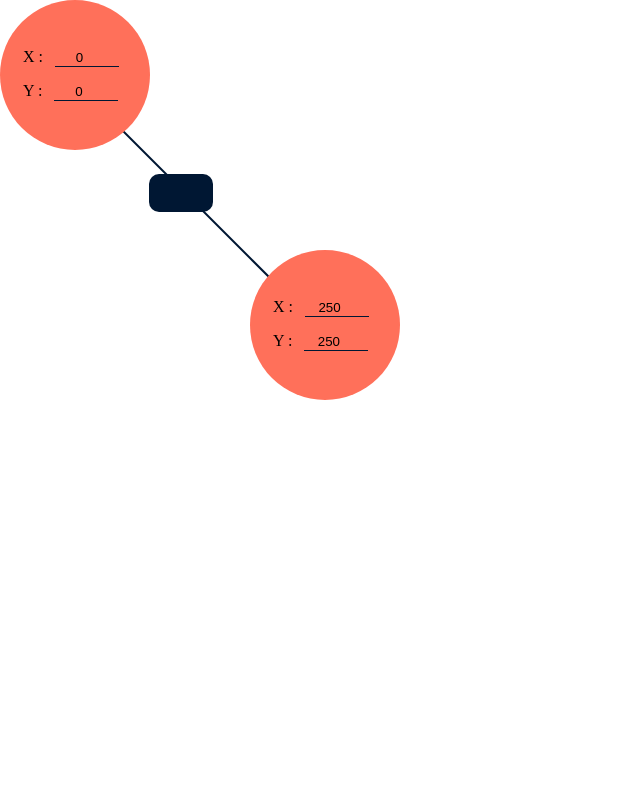
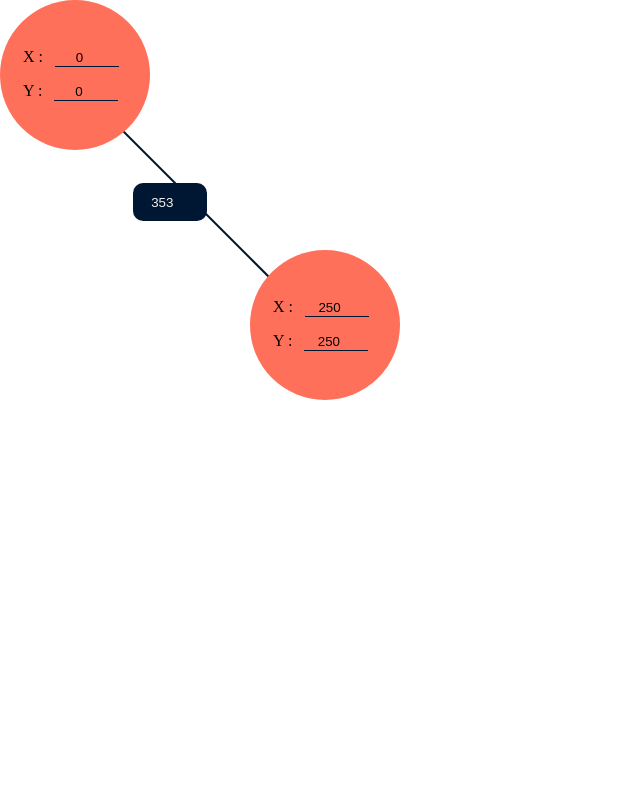
Before and after one commit to 49V/vev-programming-challenge, a React (Create React App) app: page / in a window 1280 px wide. Shown: the top 800 px of the page, without its empty margins (0-640 px from the left). Built offline with nearby package versions, Linux system fonts and the light colour scheme.

Commit message:
Implements ability to calculate length as well as fixes broken input box positioning implementation

```diff
--- a/src/components/Line.tsx
+++ b/src/components/Line.tsx
@@ -11,19 +11,59 @@ export interface IState {
 
 class Line extends React.Component<IProps, IState> {
 
-  componentDidMount(){
-    this.calculateInputPosition();
+  /*
+  * Calculates the input position of the component from the given props
+  */
+  calculateInputPosition = (): { left: string, top: string } => {
+
+    const xLength = this.props.coordinates[1].x - this.props.coordinates[0].x;
+    const yLength = this.props.coordinates[1].y - this.props.coordinates[0].y;
+
+    // We use the first circle as our reference and get the length first in it's polar form
+    const { r, theta } = this.getPolarCoordinates(xLength, yLength);
+
+    // Then we convert it into cartesian coordinates such that we can place our input box relative to our first circle
+    const { x, y } = this.convertPolarToCartesian(r, theta);
+
+    // Remember that our box is directly between our two circles (Hence we divide by two to get our offset relative to the first circle)
+    const xOffset = x / 2;
+    const yOffset = y / 2;
+
+    // Our input box should be put between both of our circles
+    const left: string =  ((this.props.coordinates[0].x + xOffset)).toString() + 'px';
+    const top: string =   ((this.props.coordinates[0].y + yOffset + 50)).toString() + 'px';
+
+    return { left, top }
   }
 
-  calculateInputPosition = (): { left: string, top: string } => {
-    // Our input box should be put between both of our circles
-    const left: string = ((this.props.circleRadius + this.props.coordinates[1].x - this.props.coordinates[0].x) / 2).toString() + 'px';
-    const top: string = ((this.props.circleRadius + this.props.coordinates[1].y - this.props.coordinates[0].y + 50) / 2).toString() + 'px';
+  /*
+  * Gets the polar coordinates of a given an xLength (width) and yLength(height)
+  */
+  getPolarCoordinates = (xLength: number, yLength: number): { r: number, theta: number } => {
 
-    return {left, top}
+    // This is just pythagorous
+    const r: number = Math.floor(Math.sqrt((xLength ** 2) + (yLength ** 2) ));
+    const theta: number = Math.atan2(yLength, xLength);
+
+    return { r, theta };
   }
 
+  /*
+  * Converts Polar Coordinates (r, theta) to Cartesian Coordinates (x, y)
+  */
+ convertPolarToCartesian = (r: number, theta: number) : { x: number, y: number } => {
+    const x: number = r * Math.cos(theta);
+    const y: number = r * Math.sin(theta);
+
+    return { x, y };
+ }
+
+
   render() {
+
+    const xLength = this.props.coordinates[1].x - this.props.coordinates[0].x;
+    const yLength = this.props.coordinates[1].y - this.props.coordinates[0].y;
+
     return (
       <React.Fragment>
       <svg className="line" style={{ width: 200 + 'px', height: 200 + 'px'} }>
@@ -32,11 +72,11 @@ class Line extends React.Component<IProps, IState> {
         x2={this.props.coordinates[1].x + this.props.circleRadius * 2} y2={this.props.coordinates[1].y + this.props.circleRadius * 2}
         />
       </svg>
-      <span className="line-settings" style={this.calculateInputPosition()}>
+      <div className="line-settings" style={this.calculateInputPosition()} >
         <label>
-          <input id="length" type="number" name="length" defaultValue="wow"/>
+          <input id="length" type="number" name="length" value={`${this.getPolarCoordinates(xLength, yLength).r}`}/>
         </label>
-      </span>
+      </div>
     </React.Fragment>
     );
   }
--- a/src/styles/App.css
+++ b/src/styles/App.css
@@ -51,7 +51,7 @@
   border: none;
   color: #f5efed;
   text-align: center;
-  width: 40px;
+  width: 50px;
   z-index: 100;
 }
 
```
Also changed, not shown: src/App.tsx (+12 -0 lines).
